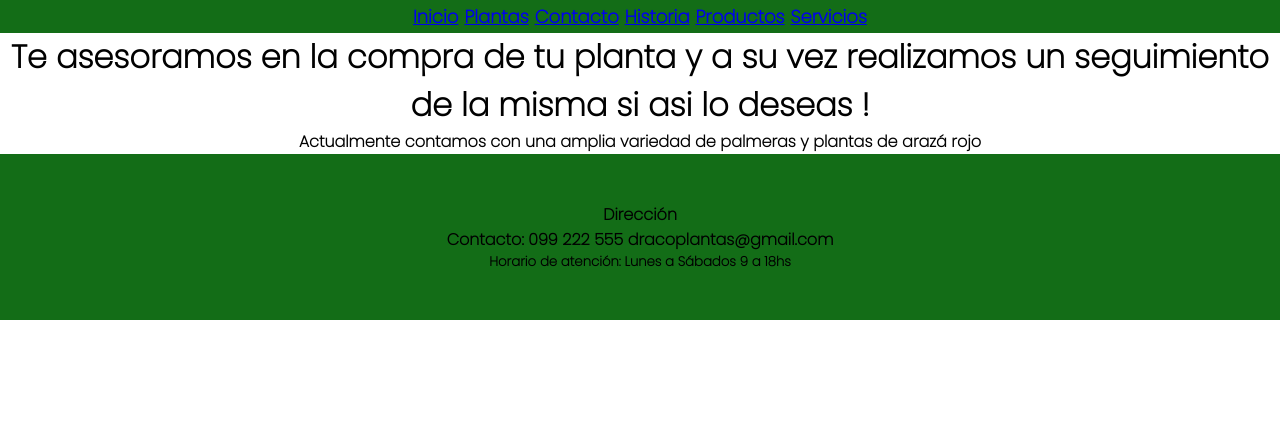
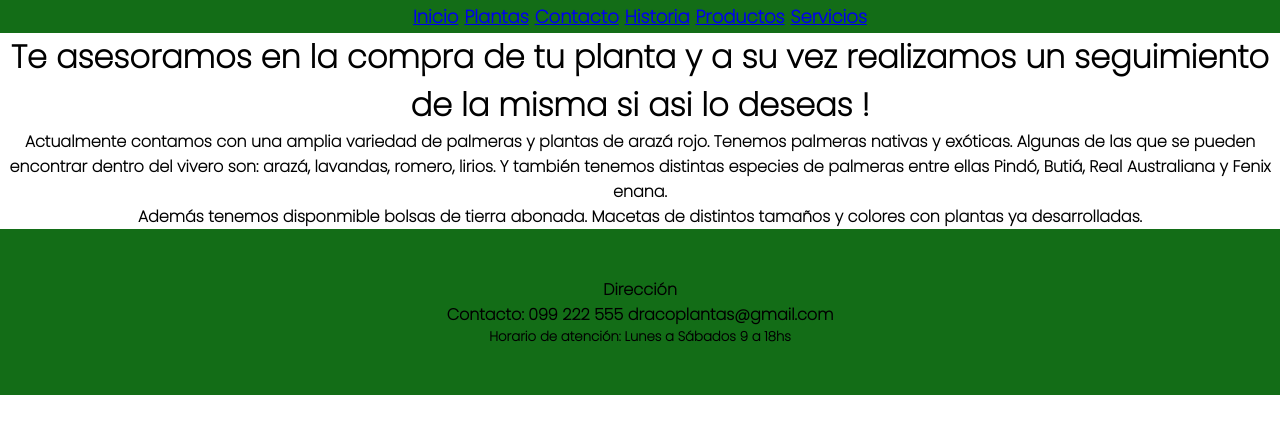
Before and after one commit to Fausgrob/Dracoplantas, a plain HTML site: page sections/servicios.html in a window 1280 px wide. Drawn offline with Linux system fonts and the light colour scheme.

Commit message:
cambio en servicios

```diff
--- a/sections/servicios.html
+++ b/sections/servicios.html
@@ -1,5 +1,6 @@
 <!DOCTYPE html>
 <html lang="en">
+
 <head>
     <meta charset="UTF-8">
     <meta http-equiv="X-UA-Compatible" content="IE=edge">
@@ -7,6 +8,7 @@
     <link rel="stylesheet" href="../estilos/style.css">
     <title>Document</title>
 </head>
+
 <body>
     <header>
         <nav>
@@ -37,8 +39,14 @@
             Te asesoramos en la compra de tu planta y a su vez realizamos un seguimiento de la misma si asi lo deseas !
         </h1>
         <p>
-            Actualmente contamos con una amplia variedad de palmeras y plantas de arazá rojo
+            Actualmente contamos con una amplia variedad de palmeras y plantas de arazá rojo. Tenemos palmeras nativas y
+            exóticas. Algunas de las que se pueden encontrar dentro del vivero son: arazá, lavandas, romero, lirios. Y
+            también tenemos distintas especies de palmeras entre ellas Pindó, Butiá, Real Australiana y Fenix enana.
         </p>
+        <p1>
+            Además tenemos disponmible bolsas de tierra abonada. Macetas de distintos tamaños y colores con plantas ya
+            desarrolladas.
+            </p>
     </main>
     <footer>
         <section>
@@ -54,4 +62,5 @@
         </h5>
     </footer>
 </body>
+
 </html>
```
